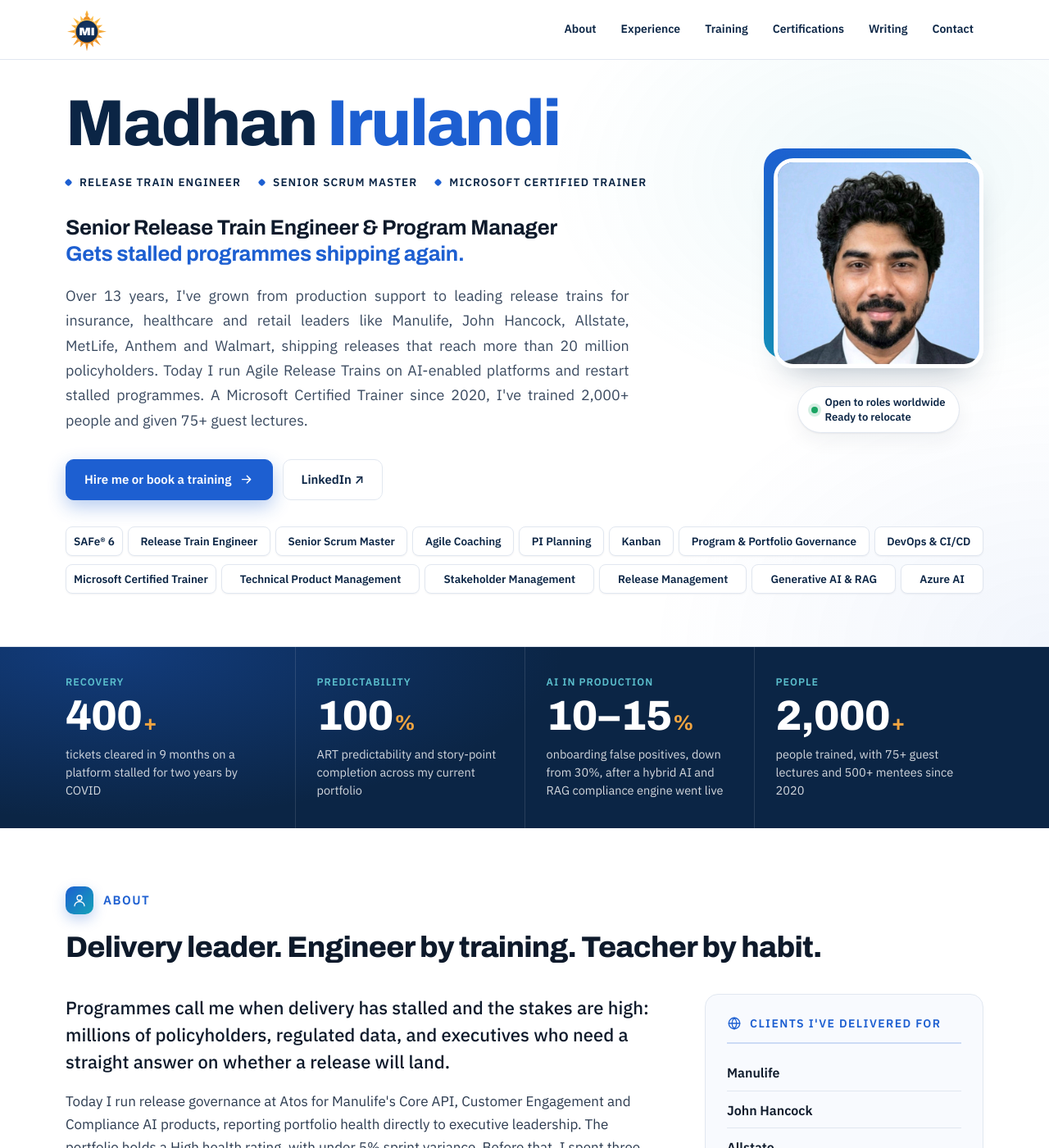
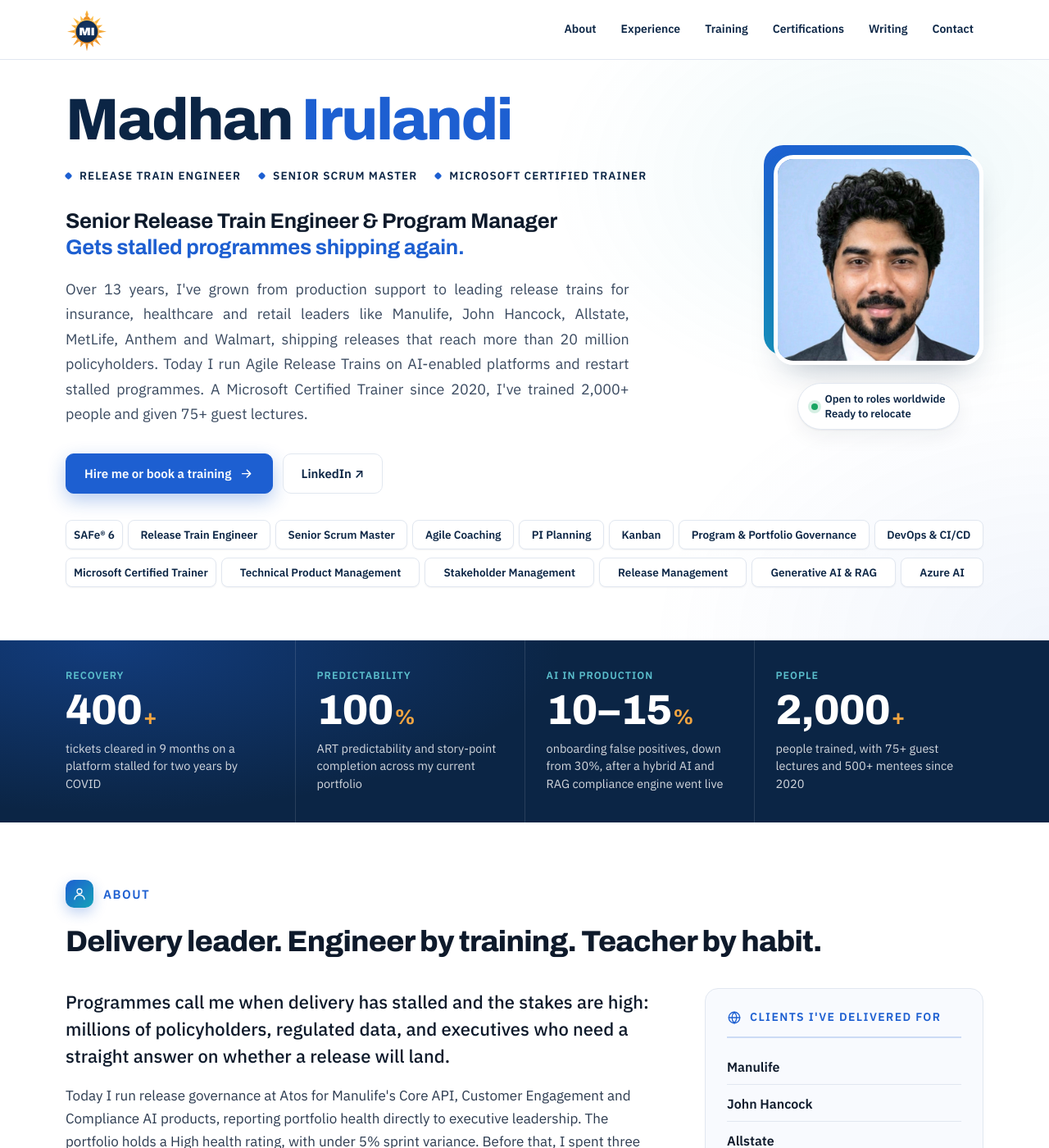
Before and after one commit to Madhan-I/Madhan-I.github.io, a Jekyll site: the page built from index.html, in a window 1280 px wide and 1400 px high. Shown: the whole window at 82% size. Built offline with Jekyll 4.4.1, drawn with Linux system fonts in a browser that asks for light colours.

Commit message:
Hero name one size smaller (76px max)
Co-Authored-By: Claude Opus 5.5 <noreply@anthropic.com>
Claude-Session: https://claude.ai/code/session_01MFRrTt7LBDdX57m85KHNGp

```diff
--- a/assets/css/style.css
+++ b/assets/css/style.css
@@ -447,3 +447,6 @@ nav .wrap { padding-block: 10px; }
 
 /* Hero intro: straight edges on both sides (justified) on wider screens */
 @media (min-width: 761px) { .hero-copy .lede { text-align: justify; text-justify: inter-word; } }
+
+/* Hero name one step smaller */
+.hero-copy h1 { font-size: clamp(40px, 5.6vw, 76px); }
```
